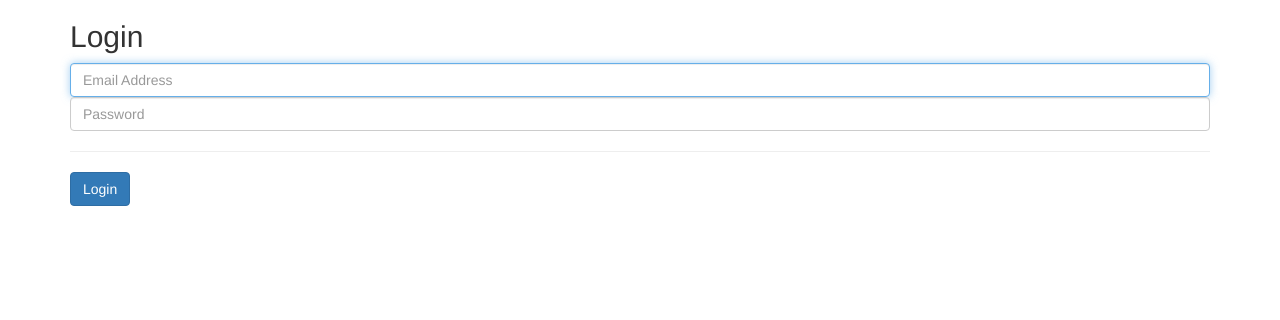
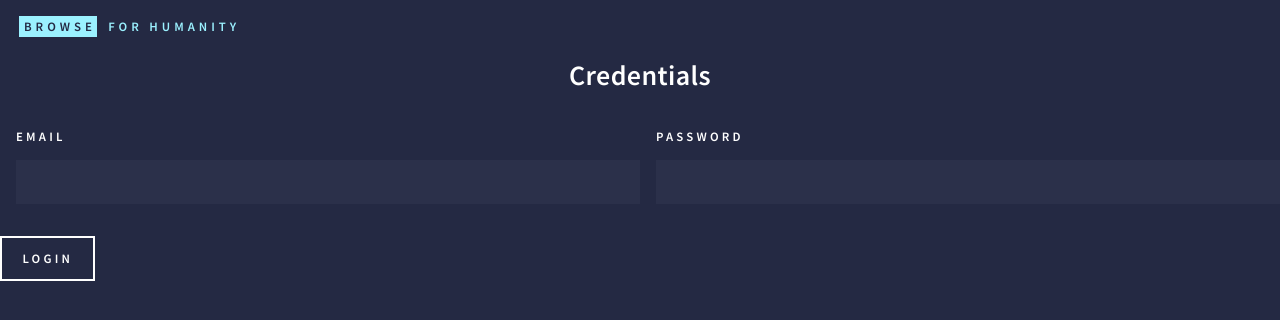
Before and after one commit to MkdmOmar/Browse-for-Humanity, a Flask app: page /login in a window 1280 px wide. Shown: the top 320 px of the page. Run offline with Flask 2, Linux system fonts and the light colour scheme; some libraries are stand-ins or nearby versions.

Commit message:
making it look better

```diff
--- a/templates/login.html
+++ b/templates/login.html
@@ -10,19 +10,29 @@
 	<!-- Include JQuery -->
 	<script src="https://code.jquery.com/jquery-3.2.1.min.js" integrity="sha256-hwg4gsxgFZhOsEEamdOYGBf13FyQuiTwlAQgxVSNgt4=" crossorigin="anonymous"></script>
 
-	<!-- Include Bootstrap CSS -->
-	<link href="https://maxcdn.bootstrapcdn.com/bootstrap/3.3.7/css/bootstrap.min.css" rel="stylesheet" integrity="sha384-BVYiiSIFeK1dGmJRAkycuHAHRg32OmUcww7on3RYdg4Va+PmSTsz/K68vbdEjh4u" crossorigin="anonymous">
+	<!-- Include CSS -->
+	<link rel="stylesheet" type=text/css href="{{ url_for('static', filename='css/main.css') }}" />
 
 	<!-- Include Bootstrap JS -->
 	<script src="https://maxcdn.bootstrapcdn.com/bootstrap/3.3.7/js/bootstrap.min.js"></script>
 
 	<script src="{{ url_for('static', filename='login.js') }}"></script>
 
+<div id="wrapper">
+	<header id="header" class="alt">
+						<a href="index.html" class="logo"><strong>Browse</strong> <span>for Humanity</span></a>
+					</header>
 	<div class="container">
 		<form action="{{ formAddress }}" method="POST" role="form" class="form-signin">
-			<h2 class="form-signin-heading">Login</h2>
-			<input type="text" class="form-control" name="email" placeholder="Email Address" required="" autofocus="" />
-			<input type="password" class="form-control" name="password" placeholder="Password" required="" />
+			<h2> <center>Credentials </center></h2>
+			<div class="field half">
+				<label for="email">Email</label>
+				<input type="text" name="email" id="email" />
+			</div>
+			<div class="field half">
+				<label for="email">Password</label>
+				<input type="text" name="password" id="password" />
+			</div>
 			<hr>
 			<input id="submit" name="submit" type="submit" value="Login" class="btn btn-primary">
 		</form>
@@ -36,6 +46,7 @@
 		{{ message }}
 		{% endfor %}
 	</div>
+	</div>
 
 </body>
 </html>
```
Also changed, not shown: 3 other files.
